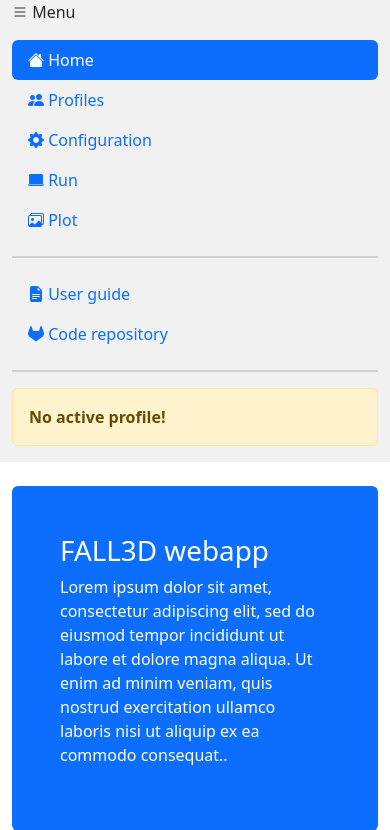
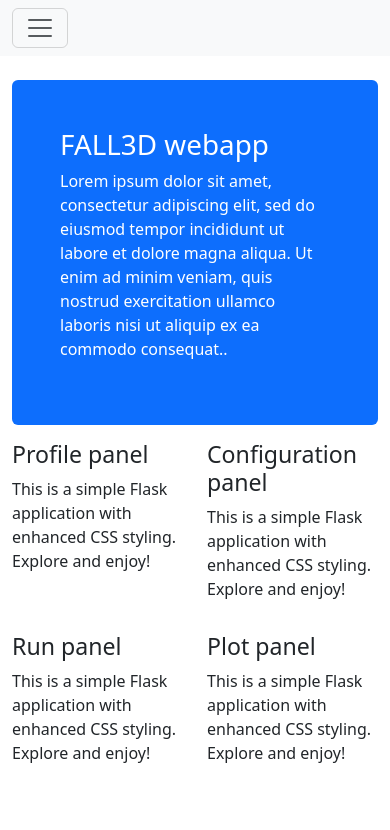
Before and after one commit to lmingari/webapp, a Flask app: page / in a window 390 px wide. Shown: the top 830 px of the page. After the commit the page ends 763 px from the top, so only its background shows below. Run offline with Flask 3, Linux system fonts and the light colour scheme; parts of the project's set-up code (start-up, migrations or seed data) failed here and were passed over.

Commit message:
added navbar

```diff
--- a/app/templates/base.html
+++ b/app/templates/base.html
@@ -14,13 +14,11 @@
 
 <body>
 
-<!--
 {%include 'navbar.html' %}
-//-->
 
 <div class="container-fluid">
   <div class="row content">
-    <div class="col-sm-2 sidenav">
+    <div class="col-sm-2 sidenav d-none d-sm-block">
       {%include 'sidenav.html' %}
     </div>
     <div class="col-sm-10">
--- a/app/templates/navbar.html
+++ b/app/templates/navbar.html
@@ -1,19 +1,15 @@
-<nav class="navbar navbar-inverse visible-xs">
+<nav class="navbar navbar-expand-lg navbar-light bg-light d-sm-none">
   <div class="container-fluid">
-    <div class="navbar-header">
-      <button type="button" class="navbar-toggle" data-toggle="collapse" data-target="#myNavbar">
-        <span class="icon-bar"></span>
-        <span class="icon-bar"></span>
-        <span class="icon-bar"></span>
-      </button>
-      <a class="navbar-brand" href="#">Logo</a>
-    </div>
-    <div class="collapse navbar-collapse" id="myNavbar">
-      <ul class="nav navbar-nav">
-        <li class="active"><a href="#">Dashboard</a></li>
-        <li><a href="#">Age</a></li>
-        <li><a href="#">Gender</a></li>
-        <li><a href="#">Geo</a></li>
+    <button class="navbar-toggler" type="button" data-bs-toggle="collapse" data-bs-target="#collapsibleNavbar">
+      <span class="navbar-toggler-icon"></span>
+    </button>
+    <div class="collapse navbar-collapse" id="collapsibleNavbar">
+      <ul class="navbar-nav">
+        <li class="nav-item"><a class ="nav-link" href="{{ url_for('main.index') }}" ><i class="bi bi-house-fill"></i> Home</a></li>
+        <li class="nav-item"><a class ="nav-link" href="{{ url_for('profiles.index') }}" ><i class="bi bi-people-fill"></i> Profiles</a></li>
+        <li class="nav-item"><a class ="nav-link" href="{{ url_for('configuration.index') }}"><i class="bi bi-gear-fill"></i> Configuration</a></li>
+        <li class="nav-item"><a class ="nav-link" href="{{ url_for('run.index') }}" ><i class="bi bi-laptop-fill"></i> Run</a></li>
+        <li class="nav-item"><a class ="nav-link" href="{{ url_for('plot.index') }}" ><i class="bi bi-images"></i> Plot</a></li>
       </ul>
     </div>
   </div>
```
